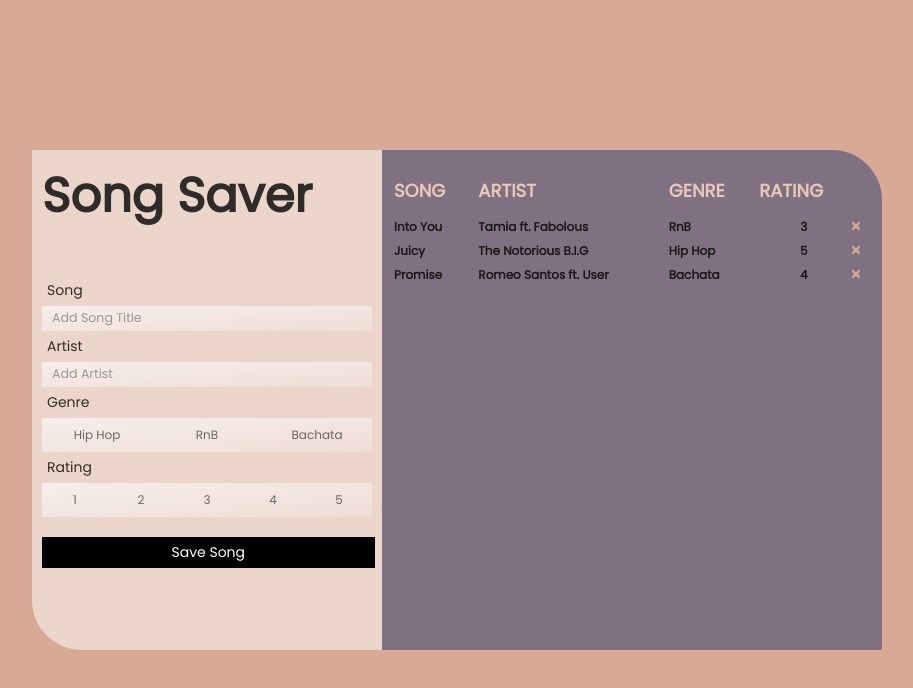
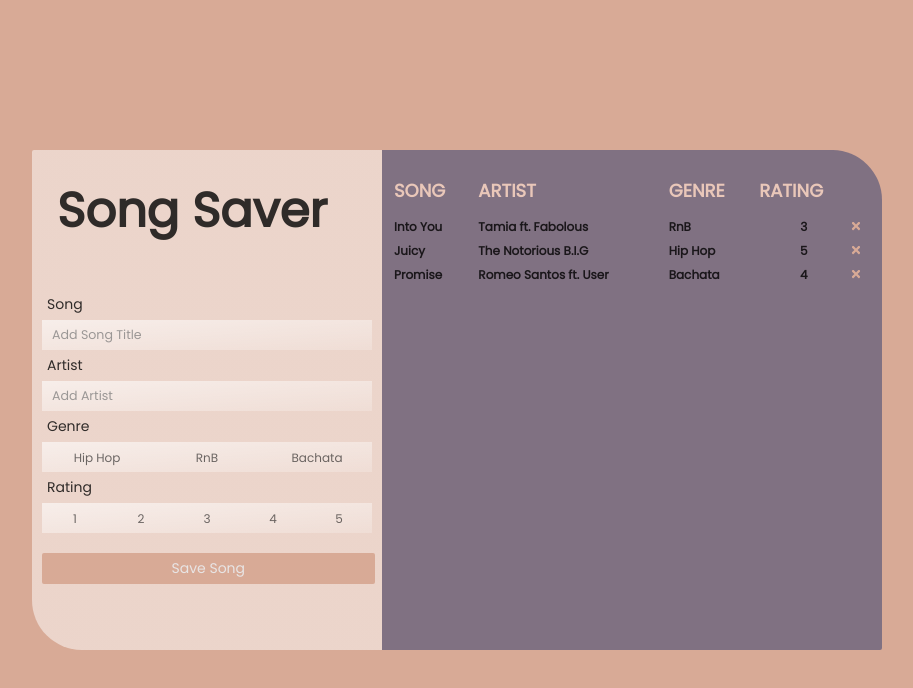
Before and after one commit to Svt1406/eindopdracht-Suleika-Tentua-playlist, a React (Create React App) app: page / in a window 1280 px wide. Shown: the top 688 px of the page, without its empty margins (183-1096 px from the left). Built offline with nearby package versions, Linux system fonts and the light colour scheme.

Commit message:
updated form container layout done

```diff
--- a/src/index.css
+++ b/src/index.css
@@ -48,13 +48,13 @@ body {
 .header {
   color: rgba(0,0,0,.8);
   font-size: 24px;
-  padding: 10px;
+  padding: 25px;
 }
 
 .btn {
   display: block;
-  background: black;
-  color: white;
+  background: #D8AA96;
+  color: rgb(232, 229, 229);
   border: none;
   padding: 5px 15px;
   margin-top: 20px;
@@ -63,6 +63,7 @@ body {
   text-decoration: none;
   font-size: 14px;
   font-family: 'Poppins', sans-serif;
+  border-radius: 2px;
 }
 
 .btn:focus {
@@ -97,10 +98,9 @@ body {
 }
 
 .form-control input {
-  width: 90%;
   margin-left: 10x;
   margin-bottom: 0px;
-  height: 25px;
+  height: 30px;
   padding: 3px 10px;
   font-size: 0.9em;
   opacity: 0.7;
@@ -129,22 +129,22 @@ label {
 
 .radio-container input {
   font-family: 'Poppins', sans-serif;
-  height: 100%;
   appearance: none;
   outline: none;
   cursor: pointer;
-  padding: 4px 8px;
+  padding: 3px 10px;
   color: rgba(0,0,0,.8);
   font-size: 12px;
   font-family: 'Poppins', sans-serif;
-  border: 0px;
-  margin: 0px;
+  border-radius: 2px;
+  height: 30px;
+  width: 100%;
 }
 
 .radio-container input:checked {
-  background:#F7B1AB;
+  background: #D8AA96;
   border: 1px solid rgba(0,0,0,.1);
-  color: #262525;
+  color: rgb(232, 229, 229);
   box-shadow: 0 1px 1px #0000002e;
   text-shadow: 0 1px 0px #79485f7a;
 }
```
